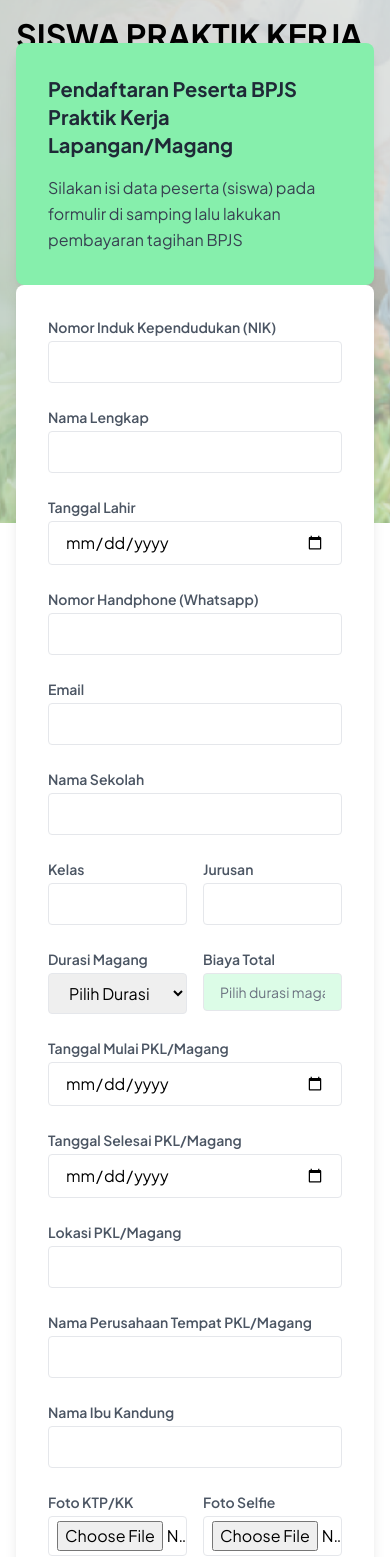
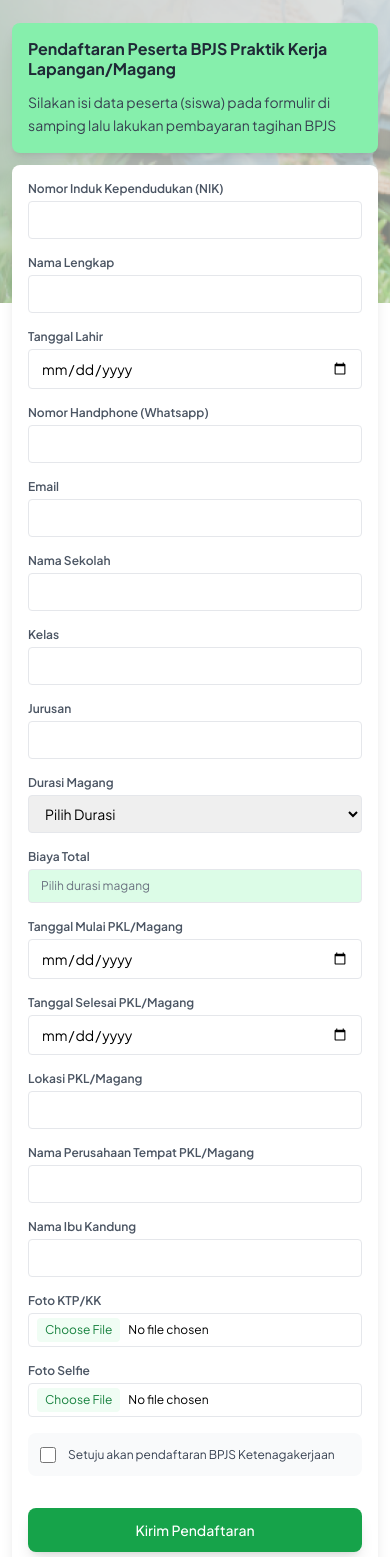
Before and after one commit to diankartika/bpjs-pkl-dashboard, a Next.js app: page / in a window 390 px wide. Shown: the part 297-1854 px from the top of the page. Built offline with nearby package versions, Linux system fonts and the light colour scheme.

Commit message:
frontend mobile 1

```diff
--- a/pages/index.js
+++ b/pages/index.js
@@ -117,90 +117,180 @@
         <title>Pendaftaran PKL</title>
       </Head>
 
-      {/* Header Section */}
-      <div className="relative bg-cover bg-center h-[820px]" style={{ backgroundImage: 'url(/bg-hero.png)' }}>
-        <div className="absolute top-6 left-6 flex items-center gap-0.5">
-          <img src="/dikpora.png" alt="dikpora" className="h-16" />
-          <img src="/kemnaker.png" alt="kemnaker" className="h-14" />
-          <img src="/bpjamsostek.png" alt="bpjamsostek" className="h-12" />
+      {/* Header Section - Improved Mobile Responsiveness */}
+      <div className="relative bg-cover bg-center h-[600px] sm:h-[700px] md:h-[820px]" style={{ backgroundImage: 'url(/bg-hero.png)' }}>
+        {/* Logo Section - Better Mobile Layout */}
+        <div className="absolute top-3 sm:top-6 left-3 sm:left-6 flex items-center gap-1 sm:gap-2">
+          <img src="/dikpora.png" alt="dikpora" className="h-10 sm:h-12 md:h-16" />
+          <img src="/kemnaker.png" alt="kemnaker" className="h-8 sm:h-10 md:h-14" />
+          <img src="/bpjamsostek.png" alt="bpjamsostek" className="h-6 sm:h-8 md:h-12" />
         </div>
-        <div className="absolute top-6 right-6 flex gap-2">
-          <button onClick={() => router.push('/login?role=admin')} className="bg-green-600 text-white px-4 py-2 rounded">
+
+        {/* Login Buttons - Mobile Stack */}
+        <div className="absolute top-3 sm:top-6 right-3 sm:right-6 flex flex-col sm:flex-row gap-1 sm:gap-2">
+          <button
+            onClick={() => router.push('/login?role=admin')}
+            className="bg-green-600 text-white px-2 sm:px-4 py-1 sm:py-2 rounded text-xs sm:text-sm whitespace-nowrap"
+          >
             Login Admin
           </button>
-          <button onClick={() => router.push('/login?role=mitra')} className="bg-green-600 text-white px-4 py-2 rounded">
+          <button
+            onClick={() => router.push('/login?role=mitra')}
+            className="bg-green-600 text-white px-2 sm:px-4 py-1 sm:py-2 rounded text-xs sm:text-sm whitespace-nowrap"
+          >
             Login Mitra
           </button>
         </div>
-        <div className="text-left text-black pt-32 pb-20 px-4 md:px-20">
-          <h1 className="text-[40px] font-extrabold uppercase">Pendaftaran BPJS Ketenagakerjaan</h1>
-          <p className="text-[32px] font-extrabold uppercase">Siswa Praktik Kerja Lapangan/Magang</p>
-          <p className="text-[20px] font-extrabold italic">
+
+        {/* Hero Text - Mobile Responsive */}
+        <div className="text-left text-black pt-20 sm:pt-24 md:pt-32 pb-12 sm:pb-16 md:pb-20 px-3 sm:px-6 md:px-20">
+          <h1 className="text-lg sm:text-2xl md:text-[40px] font-extrabold uppercase leading-tight">
+            Pendaftaran BPJS Ketenagakerjaan
+          </h1>
+          <p className="text-base sm:text-xl md:text-[32px] font-extrabold uppercase leading-tight mt-1 sm:mt-2">
+            Siswa Praktik Kerja Lapangan/Magang
+          </p>
+          <p className="text-sm sm:text-base md:text-[20px] font-extrabold italic mt-2 sm:mt-3">
             <span className="text-[#015623]">Jaminan Sosial Ketenagakerjaan </span>
             <span className="text-[#0348C3]">bagi Siswa Magang</span>
           </p>
-          <p className="text-[20px] font-extrabold text-[#0348C3] italic">dan Praktik Kerja Lapangan</p>
+          <p className="text-sm sm:text-base md:text-[20px] font-extrabold text-[#0348C3] italic">
+            dan Praktik Kerja Lapangan
+          </p>
         </div>
       </div>
 
-      {/* Main Form Section */}
-      <div className="flex flex-col md:flex-row px-4 md:px-20 -mt-[480px] z-10 relative gap-0">
-        <div className="bg-green-300 rounded-lg p-8 md:w-1/3 shadow-lg">
-          <h2 className="text-xl font-bold mb-4 text-gray-800">Pendaftaran Peserta BPJS Praktik Kerja Lapangan/Magang</h2>
-          <p className="text-gray-700 leading-relaxed">Silakan isi data peserta (siswa) pada formulir di samping lalu lakukan pembayaran tagihan BPJS</p>
+      {/* Main Form Section - Improved Mobile Layout */}
+      <div className="flex flex-col lg:flex-row px-3 sm:px-6 md:px-20 -mt-[280px] sm:-mt-[350px] md:-mt-[480px] z-10 relative gap-3 sm:gap-4 md:gap-0">
+        {/* Info Card - Better Mobile Spacing */}
+        <div className="bg-green-300 rounded-lg p-4 sm:p-6 md:p-8 lg:w-1/3 shadow-lg">
+          <h2 className="text-base sm:text-lg md:text-xl font-bold mb-3 sm:mb-4 text-gray-800 leading-tight">
+            Pendaftaran Peserta BPJS Praktik Kerja Lapangan/Magang
+          </h2>
+          <p className="text-sm sm:text-base text-gray-700 leading-relaxed">
+            Silakan isi data peserta (siswa) pada formulir di samping lalu lakukan pembayaran tagihan BPJS
+          </p>
         </div>
 
-        <div className="bg-white rounded-lg p-8 shadow-lg flex-1">
-          <form className="space-y-6" onSubmit={handleSubmit}>
-            <div className="grid grid-cols-1 md:grid-cols-2 gap-6">
+        {/* Form Card - Responsive Spacing */}
+        <div className="bg-white rounded-lg p-4 sm:p-6 md:p-8 shadow-lg flex-1">
+          <form className="space-y-4 sm:space-y-6" onSubmit={handleSubmit}>
+            {/* Basic Info Fields */}
+            <div className="grid grid-cols-1 lg:grid-cols-2 gap-4 sm:gap-6">
               <div>
-                <label className="block text-sm font-semibold text-gray-600 mb-1">Nomor Induk Kependudukan (NIK)</label>
-                <input name="nik" value={formData.nik} onChange={handleInputChange} className="w-full border px-4 py-2 rounded" />
+                <label className="block text-xs sm:text-sm font-semibold text-gray-600 mb-1 sm:mb-2">
+                  Nomor Induk Kependudukan (NIK)
+                </label>
+                <input
+                  name="nik"
+                  value={formData.nik}
+                  onChange={handleInputChange}
+                  className="w-full border px-3 sm:px-4 py-2 sm:py-3 rounded text-sm sm:text-base focus:ring-2 focus:ring-green-500 focus:border-transparent"
+                />
               </div>
               <div>
-                <label className="block text-sm font-semibold text-gray-600 mb-1">Nama Lengkap</label>
-                <input name="namaLengkap" value={formData.namaLengkap} onChange={handleInputChange} className="w-full border px-4 py-2 rounded" />
+                <label className="block text-xs sm:text-sm font-semibold text-gray-600 mb-1 sm:mb-2">
+                  Nama Lengkap
+                </label>
+                <input
+                  name="namaLengkap"
+                  value={formData.namaLengkap}
+                  onChange={handleInputChange}
+                  className="w-full border px-3 sm:px-4 py-2 sm:py-3 rounded text-sm sm:text-base focus:ring-2 focus:ring-green-500 focus:border-transparent"
+                />
               </div>
             </div>
 
-            <div className="grid grid-cols-1 md:grid-cols-2 gap-6">
+            <div className="grid grid-cols-1 lg:grid-cols-2 gap-4 sm:gap-6">
               <div>
-                <label className="block text-sm font-semibold text-gray-600 mb-1">Tanggal Lahir</label>
-                <input type="date" name="tanggalLahir" value={formData.tanggalLahir} onChange={handleInputChange} className="w-full border px-4 py-2 rounded" />
+                <label className="block text-xs sm:text-sm font-semibold text-gray-600 mb-1 sm:mb-2">
+                  Tanggal Lahir
+                </label>
+                <input
+                  type="date"
+                  name="tanggalLahir"
+                  value={formData.tanggalLahir}
+                  onChange={handleInputChange}
+                  className="w-full border px-3 sm:px-4 py-2 sm:py-3 rounded text-sm sm:text-base focus:ring-2 focus:ring-green-500 focus:border-transparent"
+                />
               </div>
               <div>
-                <label className="block text-sm font-semibold text-gray-600 mb-1">Nomor Handphone (Whatsapp)</label>
-                <input name="nomorHP" value={formData.nomorHP} onChange={handleInputChange} className="w-full border px-4 py-2 rounded" />
+                <label className="block text-xs sm:text-sm font-semibold text-gray-600 mb-1 sm:mb-2">
+                  Nomor Handphone (Whatsapp)
+                </label>
+                <input
+                  name="nomorHP"
+                  value={formData.nomorHP}
+                  onChange={handleInputChange}
+                  className="w-full border px-3 sm:px-4 py-2 sm:py-3 rounded text-sm sm:text-base focus:ring-2 focus:ring-green-500 focus:border-transparent"
+                />
               </div>
             </div>
 
-            <div className="grid grid-cols-1 md:grid-cols-2 gap-6">
+            <div className="grid grid-cols-1 lg:grid-cols-2 gap-4 sm:gap-6">
               <div>
-                <label className="block text-sm font-semibold text-gray-600 mb-1">Email</label>
-                <input name="email" value={formData.email} onChange={handleInputChange} className="w-full border px-4 py-2 rounded" />
+                <label className="block text-xs sm:text-sm font-semibold text-gray-600 mb-1 sm:mb-2">
+                  Email
+                </label>
+                <input
+                  name="email"
+                  value={formData.email}
+                  onChange={handleInputChange}
+                  className="w-full border px-3 sm:px-4 py-2 sm:py-3 rounded text-sm sm:text-base focus:ring-2 focus:ring-green-500 focus:border-transparent"
+                />
               </div>
               <div>
-                <label className="block text-sm font-semibold text-gray-600 mb-1">Nama Sekolah</label>
-                <input name="namaSekolah" value={formData.namaSekolah} onChange={handleInputChange} className="w-full border px-4 py-2 rounded" />
+                <label className="block text-xs sm:text-sm font-semibold text-gray-600 mb-1 sm:mb-2">
+                  Nama Sekolah
+                </label>
+                <input
+                  name="namaSekolah"
+                  value={formData.namaSekolah}
+                  onChange={handleInputChange}
+                  className="w-full border px-3 sm:px-4 py-2 sm:py-3 rounded text-sm sm:text-base focus:ring-2 focus:ring-green-500 focus:border-transparent"
+                />
               </div>
             </div>
 
-            {/* Updated grid layout to match the alignment pattern */}
-            <div className="grid grid-cols-1 md:grid-cols-2 gap-6">
-              <div className="grid grid-cols-2 gap-4">
+            {/* School Info - Mobile Stacked */}
+            <div className="grid grid-cols-1 lg:grid-cols-2 gap-4 sm:gap-6">
+              <div className="grid grid-cols-1 sm:grid-cols-2 gap-4">
                 <div>
-                  <label className="block text-sm font-semibold text-gray-600 mb-1">Kelas</label>
-                  <input name="kelas" value={formData.kelas} onChange={handleInputChange} className="w-full border px-4 py-2 rounded" />
+                  <label className="block text-xs sm:text-sm font-semibold text-gray-600 mb-1 sm:mb-2">
+                    Kelas
+                  </label>
+                  <input
+                    name="kelas"
+                    value={formData.kelas}
+                    onChange={handleInputChange}
+                    className="w-full border px-3 sm:px-4 py-2 sm:py-3 rounded text-sm sm:text-base focus:ring-2 focus:ring-green-500 focus:border-transparent"
+                  />
                 </div>
                 <div>
-                  <label className="block text-sm font-semibold text-gray-600 mb-1">Jurusan</label>
-                  <input name="jurusan" value={formData.jurusan} onChange={handleInputChange} className="w-full border px-4 py-2 rounded" />
+                  <label className="block text-xs sm:text-sm font-semibold text-gray-600 mb-1 sm:mb-2">
+                    Jurusan
+                  </label>
+                  <input
+                    name="jurusan"
+                    value={formData.jurusan}
+                    onChange={handleInputChange}
+                    className="w-full border px-3 sm:px-4 py-2 sm:py-3 rounded text-sm sm:text-base focus:ring-2 focus:ring-green-500 focus:border-transparent"
+                  />
                 </div>
               </div>
-              <div className="grid grid-cols-2 gap-4">
+
+              {/* Duration and Cost - Mobile Stacked */}
+              <div className="grid grid-cols-1 sm:grid-cols-2 gap-4">
                 <div>
-                  <label className="block text-sm font-semibold text-gray-600 mb-1">Durasi Magang</label>
-                  <select name="durasiMagang" value={formData.durasiMagang} onChange={handleInputChange} className="w-full border px-4 py-2 rounded">
+                  <label className="block text-xs sm:text-sm font-semibold text-gray-600 mb-1 sm:mb-2">
+                    Durasi Magang
+                  </label>
+                  <select
+                    name="durasiMagang"
+                    value={formData.durasiMagang}
+                    onChange={handleInputChange}
+                    className="w-full border px-3 sm:px-4 py-2 sm:py-3 rounded text-sm sm:text-base focus:ring-2 focus:ring-green-500 focus:border-transparent"
+                  >
                     <option value="">Pilih Durasi</option>
                     <option value="1">1 Bulan</option>
                     <option value="2">2 Bulan</option>
@@ -217,70 +307,141 @@
                   </select>
                 </div>
                 <div>
-                  <label className="block text-sm font-semibold text-gray-600 mb-1">Biaya Total</label>
+                  <label className="block text-xs sm:text-sm font-semibold text-gray-600 mb-1 sm:mb-2">
+                    Biaya Total
+                  </label>
                   <input
                     disabled
-                    className="w-full border px-4 py-2 rounded bg-green-100 text-gray-500 text-sm font-normal"
+                    className="w-full border px-3 sm:px-4 py-2 sm:py-3 rounded bg-green-100 text-gray-500 text-xs sm:text-sm font-normal"
                     value={formData.durasiMagang ? formatCurrency(calculateTotalCost(formData.durasiMagang)) : 'Pilih durasi magang'}
                   />
                 </div>
               </div>
             </div>
 
-            <div className="grid grid-cols-1 md:grid-cols-2 gap-6">
+            {/* Date Fields */}
+            <div className="grid grid-cols-1 lg:grid-cols-2 gap-4 sm:gap-6">
               <div>
-                <label className="block text-sm font-semibold text-gray-600 mb-1">Tanggal Mulai PKL/Magang</label>
-                <input type="date" name="tanggalMulai" value={formData.tanggalMulai} onChange={handleInputChange} className="w-full border px-4 py-2 rounded" />
+                <label className="block text-xs sm:text-sm font-semibold text-gray-600 mb-1 sm:mb-2">
+                  Tanggal Mulai PKL/Magang
+                </label>
+                <input
+                  type="date"
+                  name="tanggalMulai"
+                  value={formData.tanggalMulai}
+                  onChange={handleInputChange}
+                  className="w-full border px-3 sm:px-4 py-2 sm:py-3 rounded text-sm sm:text-base focus:ring-2 focus:ring-green-500 focus:border-transparent"
+                />
               </div>
               <div>
-                <label className="block text-sm font-semibold text-gray-600 mb-1">Tanggal Selesai PKL/Magang</label>
-                <input type="date" name="tanggalSelesai" value={formData.tanggalSelesai} onChange={handleInputChange} className="w-full border px-4 py-2 rounded" />
+                <label className="block text-xs sm:text-sm font-semibold text-gray-600 mb-1 sm:mb-2">
+                  Tanggal Selesai PKL/Magang
+                </label>
+                <input
+                  type="date"
+                  name="tanggalSelesai"
+                  value={formData.tanggalSelesai}
+                  onChange={handleInputChange}
+                  className="w-full border px-3 sm:px-4 py-2 sm:py-3 rounded text-sm sm:text-base focus:ring-2 focus:ring-green-500 focus:border-transparent"
+                />
               </div>
             </div>
 
-            <div className="grid grid-cols-1 md:grid-cols-2 gap-6">
+            {/* Location and Company */}
+            <div className="grid grid-cols-1 lg:grid-cols-2 gap-4 sm:gap-6">
               <div>
-                <label className="block text-sm font-semibold text-gray-600 mb-1">Lokasi PKL/Magang</label>
-                <input name="lokasiPKL" value={formData.lokasiPKL} onChange={handleInputChange} className="w-full border px-4 py-2 rounded" />
+                <label className="block text-xs sm:text-sm font-semibold text-gray-600 mb-1 sm:mb-2">
+                  Lokasi PKL/Magang
+                </label>
+                <input
+                  name="lokasiPKL"
+                  value={formData.lokasiPKL}
+                  onChange={handleInputChange}
+                  className="w-full border px-3 sm:px-4 py-2 sm:py-3 rounded text-sm sm:text-base focus:ring-2 focus:ring-green-500 focus:border-transparent"
+                />
               </div>
               <div>
-                <label className="block text-sm font-semibold text-gray-600 mb-1">Nama Perusahaan Tempat PKL/Magang</label>
-                <input name="namaPerusahaan" value={formData.namaPerusahaan} onChange={handleInputChange} className="w-full border px-4 py-2 rounded" />
+                <label className="block text-xs sm:text-sm font-semibold text-gray-600 mb-1 sm:mb-2">
+                  Nama Perusahaan Tempat PKL/Magang
+                </label>
+                <input
+                  name="namaPerusahaan"
+                  value={formData.namaPerusahaan}
+                  onChange={handleInputChange}
+                  className="w-full border px-3 sm:px-4 py-2 sm:py-3 rounded text-sm sm:text-base focus:ring-2 focus:ring-green-500 focus:border-transparent"
+                />
               </div>
             </div>
 
-            <div className="grid grid-cols-1 md:grid-cols-2 gap-6">
+            {/* Mother's Name and File Uploads */}
+            <div className="grid grid-cols-1 lg:grid-cols-2 gap-4 sm:gap-6">
               <div>
-                <label className="block text-sm font-semibold text-gray-600 mb-1">Nama Ibu Kandung</label>
-                <input name="namaIbuKandung" value={formData.namaIbuKandung} onChange={handleInputChange} className="w-full border px-4 py-2 rounded" />
+                <label className="block text-xs sm:text-sm font-semibold text-gray-600 mb-1 sm:mb-2">
+                  Nama Ibu Kandung
+                </label>
+                <input
+                  name="namaIbuKandung"
+                  value={formData.namaIbuKandung}
+                  onChange={handleInputChange}
+                  className="w-full border px-3 sm:px-4 py-2 sm:py-3 rounded text-sm sm:text-base focus:ring-2 focus:ring-green-500 focus:border-transparent"
+                />
               </div>
-              <div className="grid grid-cols-2 gap-4">
+
+              {/* File Upload Section - Mobile Stacked */}
+              <div className="grid grid-cols-1 sm:grid-cols-2 gap-4">
                 <div>
-                  <label className="block text-sm font-semibold text-gray-600 mb-1">Foto KTP/KK</label>
-                  <input type="file" name="fotoKTP" onChange={handleFileChange} className="w-full border px-2 py-1 rounded bg-white" />
+                  <label className="block text-xs sm:text-sm font-semibold text-gray-600 mb-1 sm:mb-2">
+                    Foto KTP/KK
+                  </label>
+                  <input
+                    type="file"
+                    name="fotoKTP"
+                    onChange={handleFileChange}
+                    className="w-full border px-2 sm:px-3 py-1 sm:py-2 rounded bg-white text-xs sm:text-sm file:mr-2 file:py-1 file:px-2 file:rounded file:border-0 file:text-xs file:bg-green-50 file:text-green-700 hover:file:bg-green-100"
+                  />
                 </div>
                 <div>
-                  <label className="block text-sm font-semibold text-gray-600 mb-1">Foto Selfie</label>
-                  <input type="file" name="fotoSelfie" onChange={handleFileChange} className="w-full border px-2 py-1 rounded bg-white" />
+                  <label className="block text-xs sm:text-sm font-semibold text-gray-600 mb-1 sm:mb-2">
+                    Foto Selfie
+                  </label>
+                  <input
+                    type="file"
+                    name="fotoSelfie"
+                    onChange={handleFileChange}
+                    className="w-full border px-2 sm:px-3 py-1 sm:py-2 rounded bg-white text-xs sm:text-sm file:mr-2 file:py-1 file:px-2 file:rounded file:border-0 file:text-xs file:bg-green-50 file:text-green-700 hover:file:bg-green-100"
+                  />
                 </div>
               </div>
             </div>
 
-            <div className="flex items-center gap-3">
-              <input type="checkbox" name="setujuBPJS" checked={formData.setujuBPJS} onChange={handleInputChange} className="w-4 h-4 text-green-600" />
-              <label className="text-gray-700">Setuju akan pendaftaran BPJS Ketenagakerjaan</label>
+            {/* Checkbox - Better Mobile Spacing */}
+            <div className="flex items-start gap-3 p-3 sm:p-4 bg-gray-50 rounded-lg">
+              <input
+                type="checkbox"
+                name="setujuBPJS"
+                checked={formData.setujuBPJS}
+                onChange={handleInputChange}
+                className="w-4 h-4 text-green-600 mt-0.5 flex-shrink-0"
+              />
+              <label className="text-xs sm:text-sm text-gray-700 leading-relaxed">
+                Setuju akan pendaftaran BPJS Ketenagakerjaan
+              </label>
             </div>
 
-            <div className="flex justify-end">
-              <button type="submit" className="bg-green-600 hover:bg-green-700 text-white px-8 py-3 rounded-lg transition-colors font-medium">
-                Kirim
+            {/* Submit Button - Mobile Full Width */}
+            <div className="flex justify-end pt-4 sm:pt-6">
+              <button
+                type="submit"
+                className="w-full sm:w-auto bg-green-600 hover:bg-green-700 text-white px-6 sm:px-8 py-3 sm:py-4 rounded-lg transition-colors font-medium text-sm sm:text-base shadow-lg"
+              >
+                Kirim Pendaftaran
               </button>
             </div>
           </form>
         </div>
       </div>
 
-      {/* Tambahan Informasi BPJS */}
+      {/* BPJS Info Section */}
       <BPJSInfoPage />
     </div>
   );
```
